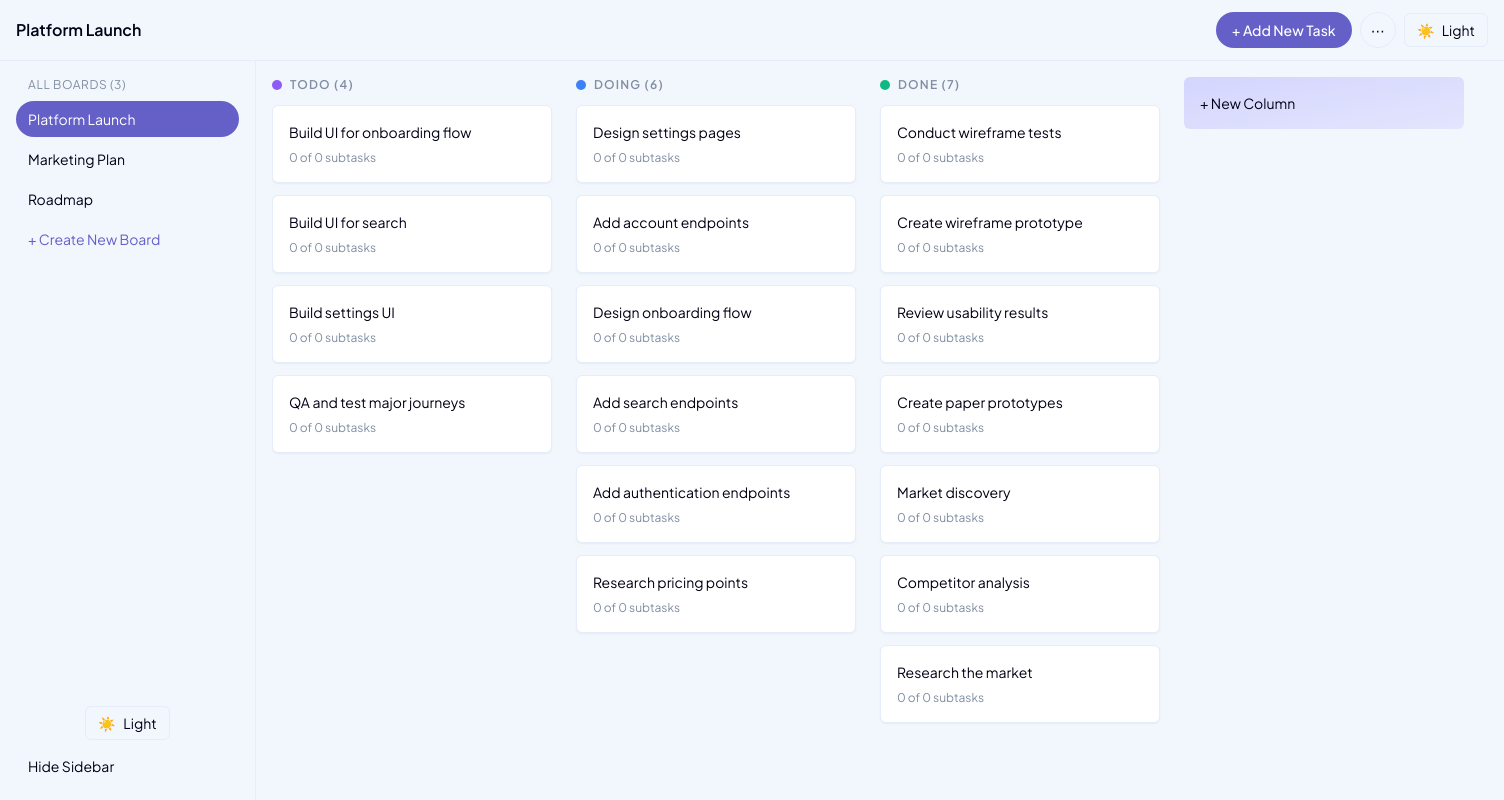
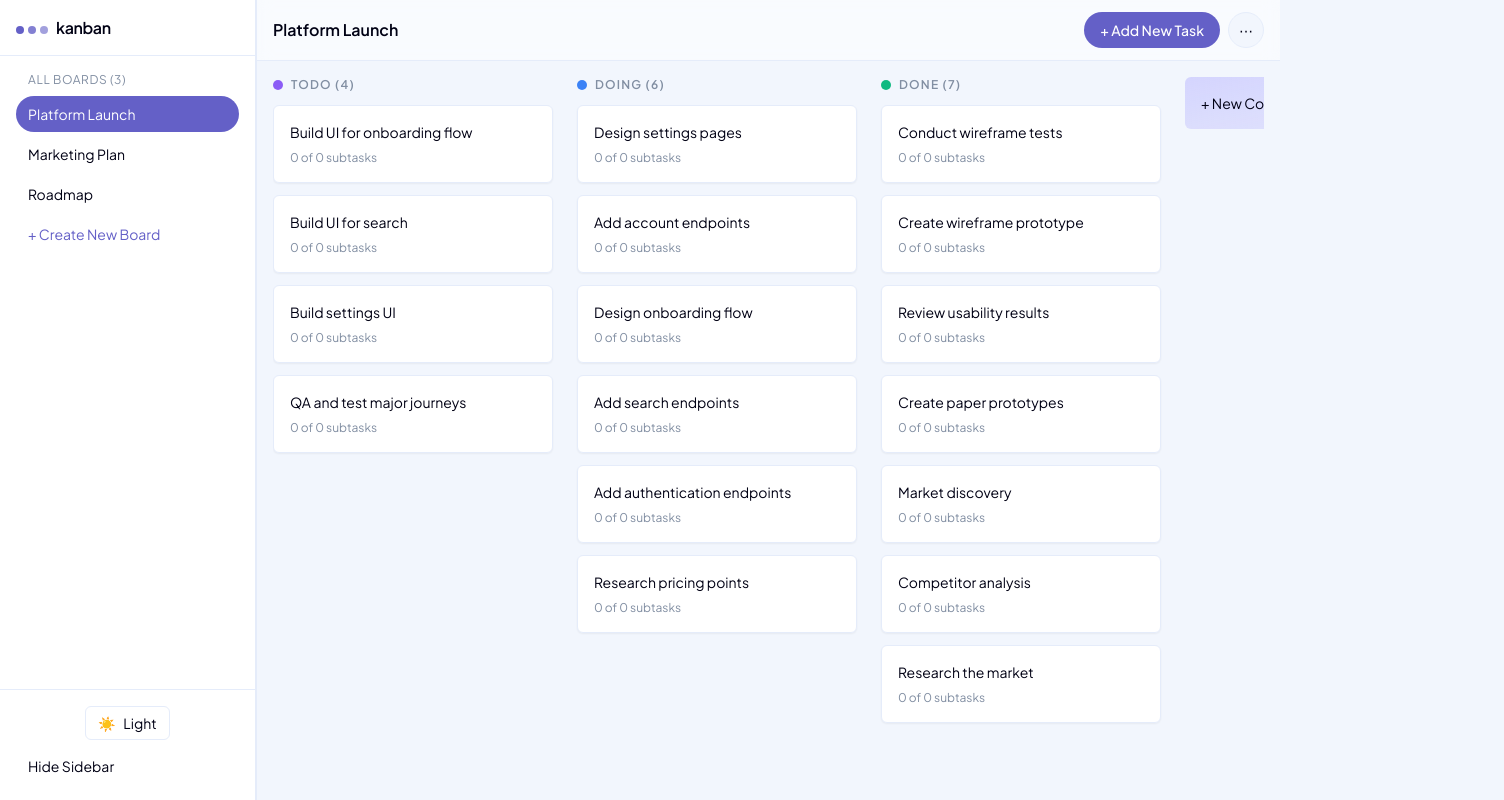
Before and after one commit to lokyiec/kanban-edge, a Vue app in the folder apps/kanban-web/: page /boards/platform-launch in a window 1280 px wide. Shown: the whole page, 1504 px wide, since content can reach past the window. Built offline with nearby package versions, Linux system fonts and the light colour scheme.

Commit message:
chore: refactors layout for improved responsiveness

```diff
--- a/apps/kanban-web/src/components/layout/AppHeader.vue
+++ b/apps/kanban-web/src/components/layout/AppHeader.vue
@@ -1,5 +1,4 @@
 <script setup lang="ts">
-import ThemeToggle from './ThemeToggle.vue'
 import { onMounted, computed } from 'vue'
 import { useThemeStore } from '../../stores/theme'
 import { useBoardsStore } from '../../stores/boards'
@@ -18,14 +17,13 @@ const currentBoardTitle = computed(() => {
 </script>
 
 <template>
-  <header class="flex items-center justify-between border-b px-4 py-3">
+  <header class="flex items-center justify-between border-b px-4 py-3 bg-card/50 backdrop-blur">
     <div class="flex items-center gap-2">
       <span class="font-semibold">{{ currentBoardTitle }}</span>
     </div>
     <div class="flex items-center gap-2">
       <button class="btn-primary">+ Add New Task</button>
       <button class="btn-outline h-9 w-9 p-0">⋯</button>
-      <ThemeToggle />
     </div>
   </header>
 </template>
--- a/apps/kanban-web/src/components/layout/AppLayout.vue
+++ b/apps/kanban-web/src/components/layout/AppLayout.vue
@@ -6,11 +6,15 @@ const ui = useUiStore()
 </script>
 
 <template>
-  <div class="grid h-dvh grid-rows-[auto_1fr]">
-    <AppHeader />
-    <div class="grid grid-cols-[auto_1fr] md:grid-cols-[auto_1fr]">
-      <AppSidebar />
-      <main class="p-4" :class="ui.sidebarHidden ? 'md:col-span-2' : ''">
+  <div
+    class="grid h-dvh"
+    :class="ui.sidebarHidden ? 'grid-cols-1' : 'grid-cols-[auto_1fr]'"
+  >
+    <AppSidebar />
+
+    <div class="grid grid-rows-[auto_1fr]" :class="ui.sidebarHidden ? '' : 'border-l'">
+      <AppHeader />
+      <main class="p-4 overflow-auto">
         <slot />
       </main>
     </div>
--- a/apps/kanban-web/src/components/layout/AppSidebar.vue
+++ b/apps/kanban-web/src/components/layout/AppSidebar.vue
@@ -13,8 +13,24 @@ const activeSlug = computed(() => route.params.slug as string | undefined)
 </script>
 
 <template>
-  <aside class="border-r p-4 w-64 hidden md:flex md:flex-col gap-4" :class="{ 'md:hidden': ui.sidebarHidden }">
-    <div>
+  <aside
+    class="hidden md:flex md:flex-col w-64 bg-card border-r"
+    :class="{ 'md:hidden': ui.sidebarHidden }"
+  >
+    <!-- Logo / Brand -->
+    <div class="h-14 flex items-center px-4 border-b">
+      <div class="flex items-baseline gap-2">
+        <div class="flex items-center gap-1">
+          <span class="h-2 w-2 rounded-sm bg-primary"></span>
+          <span class="h-2 w-2 rounded-sm bg-primary/80"></span>
+          <span class="h-2 w-2 rounded-sm bg-primary/60"></span>
+        </div>
+        <span class="font-semibold tracking-tight">kanban</span>
+      </div>
+    </div>
+
+    <!-- Boards list -->
+    <div class="p-4 flex-1 overflow-auto">
       <div class="px-3 text-xs tracking-wider text-muted-foreground">ALL BOARDS ({{ boards.boards.length }})</div>
       <nav class="mt-2 space-y-1">
         <RouterLink
@@ -35,7 +51,8 @@ const activeSlug = computed(() => route.params.slug as string | undefined)
       </nav>
     </div>
 
-    <div class="mt-auto grid gap-2">
+    <!-- Footer controls -->
+    <div class="p-4 mt-auto grid gap-2 border-t">
       <div class="flex items-center justify-center"><ThemeToggle /></div>
       <button class="rounded-full px-3 py-2 text-left text-sm hover:bg-accent hover:text-accent-foreground" @click="ui.toggleSidebar()">
         {{ ui.sidebarHidden ? 'Show Sidebar' : 'Hide Sidebar' }}
```
